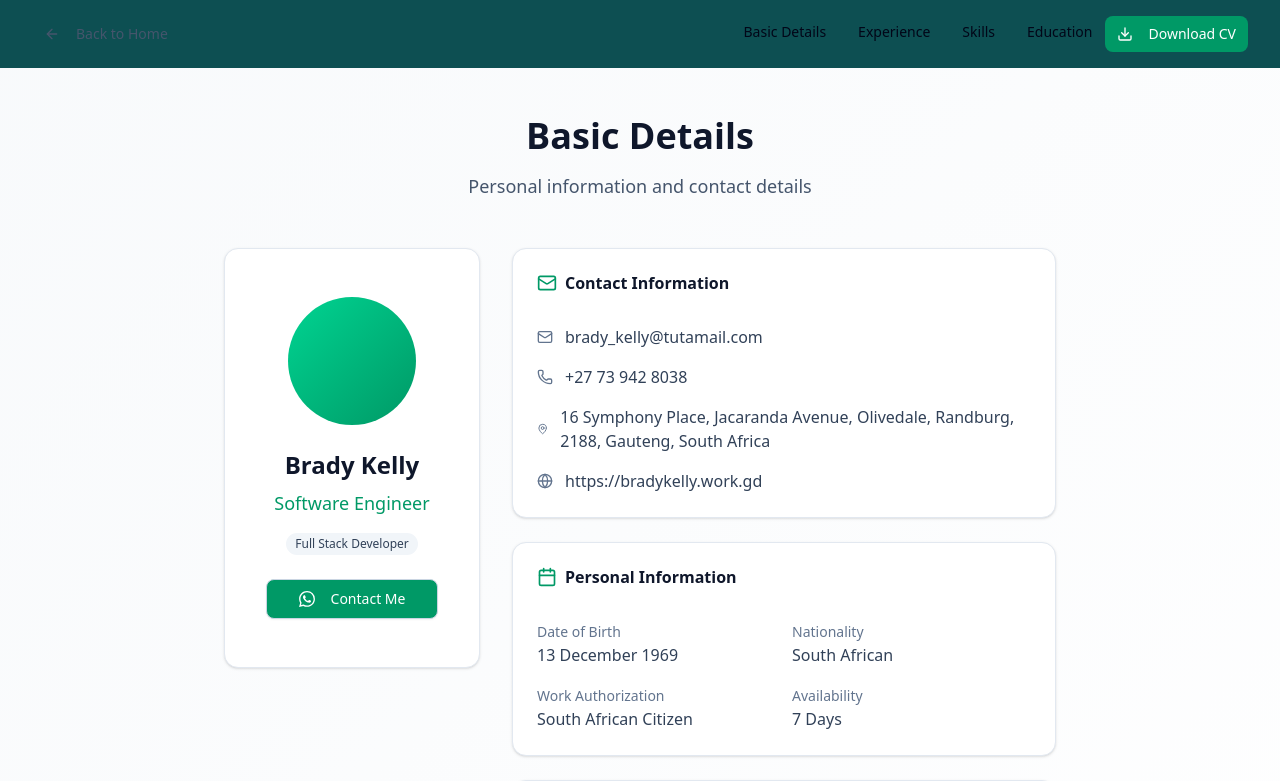
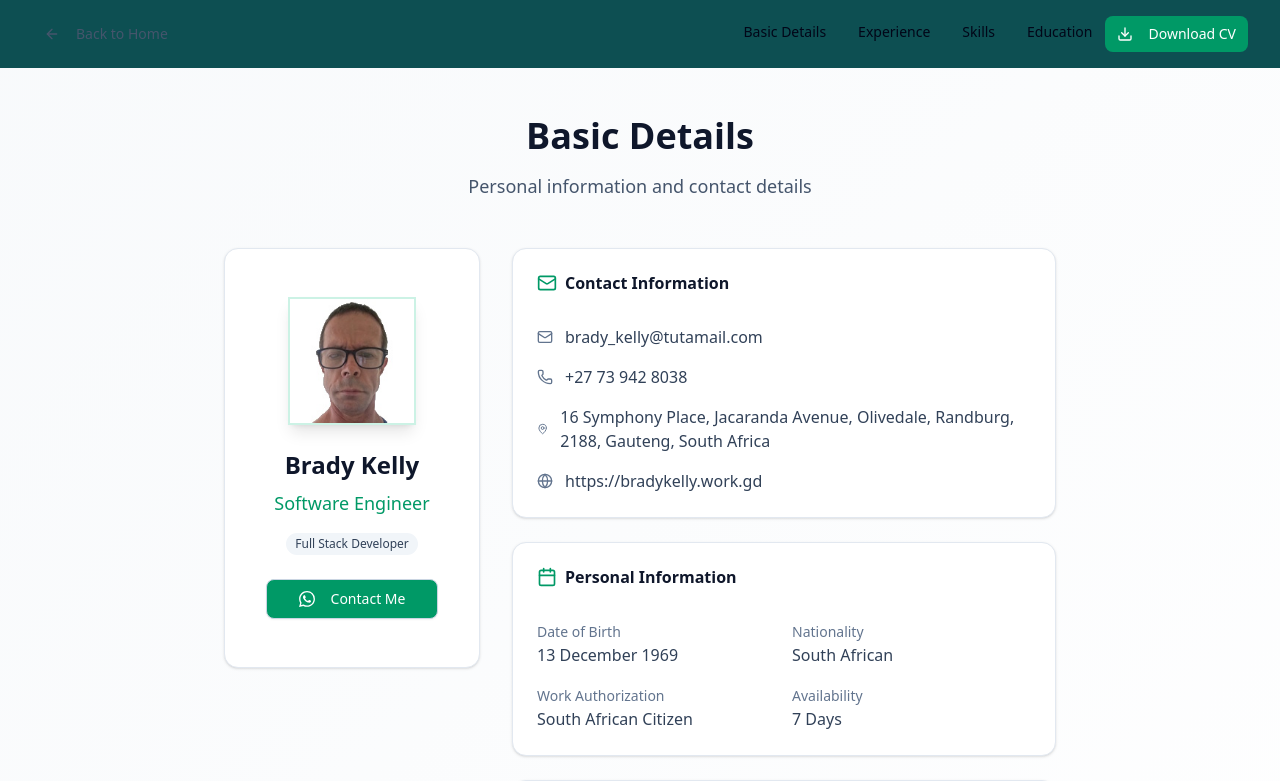
Before and after one commit to brady-kelly/portfolio-temp, a Next.js app: page /cv-info/basics in a window 1280 px wide. Shown: the top 781 px of the page. Built offline with nearby package versions, Linux system fonts and the light colour scheme; what title-case, zod-form-data would draw is missing.

Commit message:
Added pic

```diff
--- a/components/resume/basics.tsx
+++ b/components/resume/basics.tsx
@@ -1,13 +1,14 @@
+/** biome-ignore-all assist/source/organizeImports: <explanation> */
 "use client";
 
 import { Calendar, Globe, Mail, MapPin, Phone } from "lucide-react";
 import { Badge } from "../ui/badge";
-import { Button } from "../ui/button";
 import { Card, CardContent, CardHeader, CardTitle } from "../ui/card";
-import { formatDate, formatDateEx, getAddressLine, getInitials } from "@/lib/utils";
-import { Profile } from "@/lib/resume/basics/types";
-import { Location } from "@/lib/resume/basics/types";
+import { formatDate, getAddressLine, getInitials } from "@/lib/utils";
+import type { Profile } from "@/lib/resume/basics/types";
+import type { Location } from "@/lib/resume/basics/types";
 import { ContactMe } from "../contact/contact-me";
+import Image from 'next/image';
 
 export type BasicsProps = {
     name: string,
@@ -43,8 +44,14 @@ export function Basics(props: BasicsProps) {
                     <Card className="border-slate-200">
                         <CardContent className="p-6 text-center">
                             {/* Profile Photo Placeholder */}
-                            <div className="w-32 h-32 bg-linear-to-br from-emerald-400 to-emerald-600 rounded-full mx-auto mb-6 flex items-center justify-center">
-                                <span className="text-4xl font-bold text-white">{initials}</span>
+                            <div className="relative w-32 h-32 mx-auto mb-6 border-2 border-emerald-500/20 shadow-lg">
+                                <Image
+                                    src="/profile-small.jpg" // Path to your image in the public folder
+                                    alt="Profile picture"
+                                    fill
+                                    className="object-contain"
+                                    priority // Ensures fast loading for profile sections
+                                />
                             </div>
 
                             <h2 className="text-2xl font-bold text-slate-900 mb-2">{props.name}</h2>
```
Also changed, not shown: public/profile-small.jpg (added).
